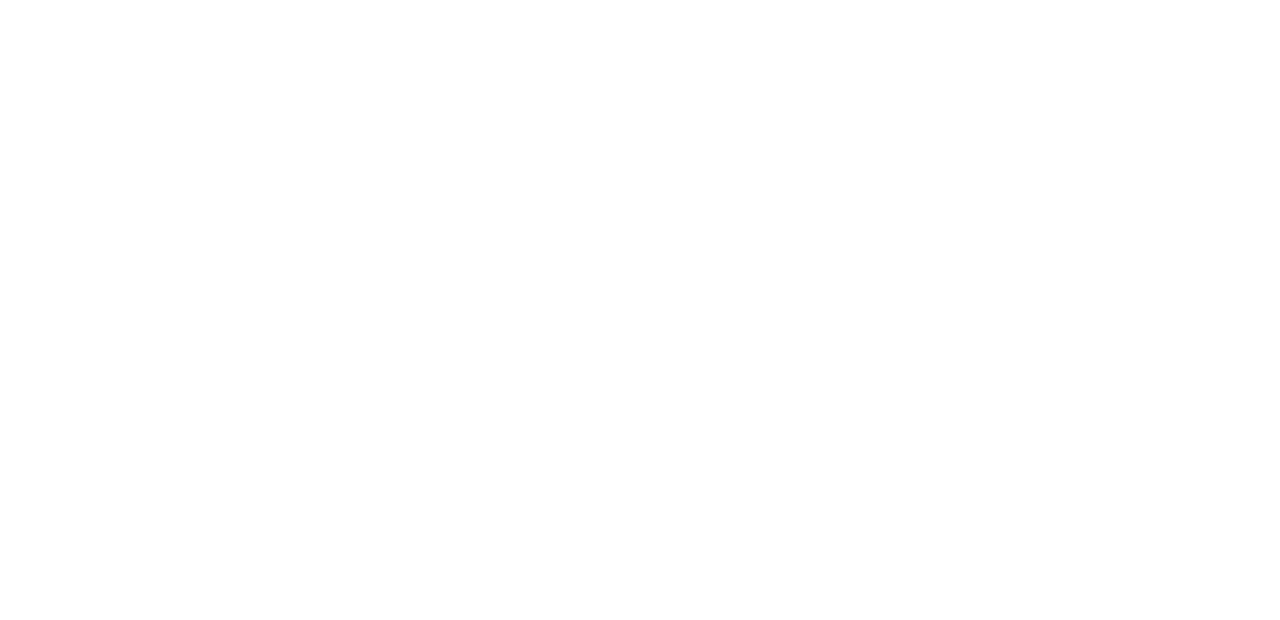
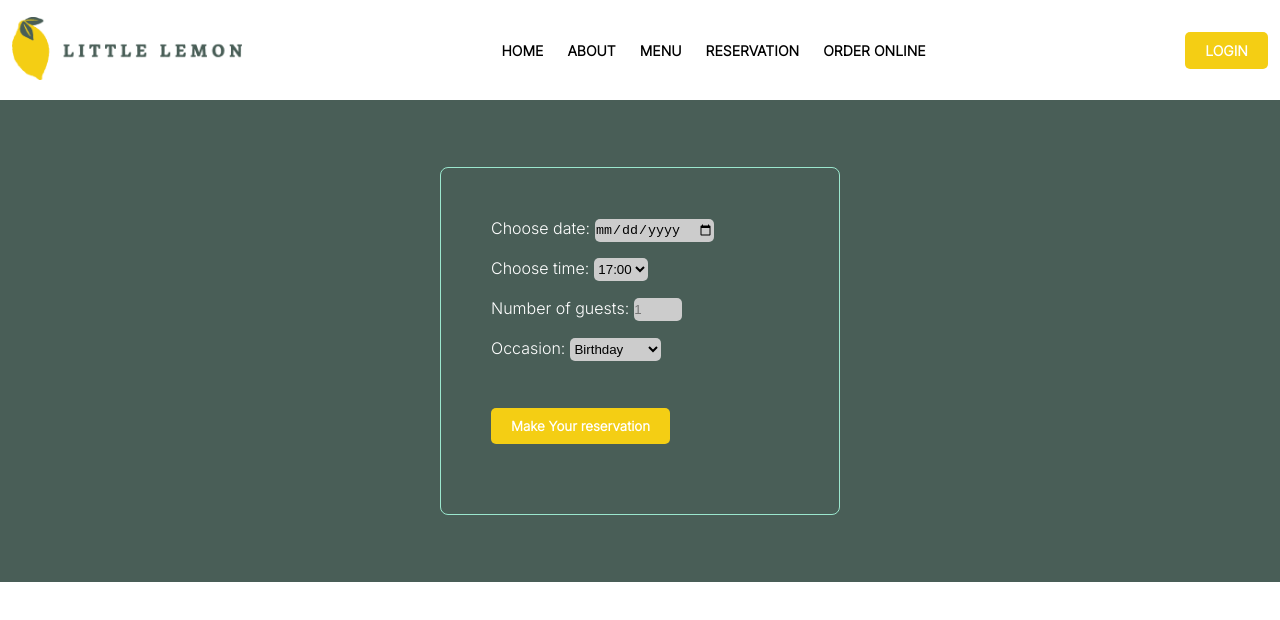
Before and after one commit to Udeme98/Meta-capstone-project, a React (Create React App) app: page /booking in a window 1280 px wide. Before the commit this address had no page. Shown: the top 620 px of the page. Built offline with nearby package versions, Linux system fonts and the light colour scheme.

Commit message:
Refactored the bookingform component

```diff
--- a/src/App.js
+++ b/src/App.js
@@ -1,12 +1,12 @@
 import Home from "./Home";
-import Reservation from "./Reservation";
+import BookingPage from "./BookingPage";
 import { Route, Routes } from "react-router-dom";
 
 function App() {
   return (
     <Routes>
       <Route path="/" element={<Home />} />
-      <Route path="/reservation" element={<Reservation />} />
+      <Route path="/booking" element={<BookingPage />} />
     </Routes>
   );
 }
--- /dev/null
+++ b/src/BookingPage.js
@@ -0,0 +1,44 @@
+import Navbar from "./Navbar";
+// import Footer from "./Footer";
+
+export default function BookingForm() {
+  // const styles = {
+  //   display: "grid",
+  //   maxWidth: "200px",
+  //   gap: "20px",
+  // };
+  return (
+    <>
+      <Navbar />
+      <div className="form-page">
+        <form className="book-form">
+          <label htmlFor="res-date">Choose date:</label>
+          <input type="date" id="res-date" />
+          <br />
+          <label htmlFor="res-time">Choose time:</label>
+          <select id="res-time ">
+            <option>17:00</option>
+            <option>18:00</option>
+            <option>19:00</option>
+            <option>20:00</option>
+            <option>21:00</option>
+            <option>22:00</option>
+          </select>
+          <br />
+          <label htmlFor="guests">Number of guests:</label>
+          <input type="number" placeholder="1" min="1" max="10" id="guests" />
+          <br />
+          <label htmlFor="occasion">Occasion: </label>
+          <select id="occasion">
+            <option>Birthday</option>
+            <option>Anniversary</option>
+          </select>
+          <br />
+          <br />
+          <button className="book-btn">Make Your reservation</button>
+        </form>
+      </div>
+      {/* <Footer /> */}
+    </>
+  );
+}
--- a/src/Footer.js
+++ b/src/Footer.js
@@ -17,7 +17,7 @@
           <Link to="/menu">Menu</Link>
         </li>
         <li>
-          <Link to="/reservation">Reservation</Link>
+          <Link to="/booking">Reservation</Link>
         </li>
         <li>
           <Link to="/order">Order Online</Link>
--- a/src/Main.js
+++ b/src/Main.js
@@ -12,7 +12,7 @@
             lorem ipsum dolor sit amet dolor, consectoe aditey sede elusitiona
             tempor incidenta et laborate magna a liquor
           </p>
-          <Link to="/reservation" class="hero-button">
+          <Link to="/booking" class="hero-button">
             Reserve A Table
           </Link>
         </div>
--- a/src/Navbar.js
+++ b/src/Navbar.js
@@ -17,7 +17,7 @@
           <Link to="/menu">Menu</Link>
         </li>
         <li>
-          <Link to="/reservation">Reservation</Link>
+          <Link to="/booking">Reservation</Link>
         </li>
         <li>
           <Link to="/order">Order Online</Link>
--- a/src/Reservation.js
+++ /dev/null
@@ -1,30 +0,0 @@
-export default function Reservation() {
-  const styles = {
-    display: "grid",
-    maxWidth: "200px",
-    gap: "20px",
-  };
-  return (
-    <form style={styles}>
-      <label htmlFor="res-date">Choose date</label>
-      <input type="date" id="res-date" />
-      <label for="res-time">Choose time</label>
-      <select id="res-time ">
-        <option>17:00</option>
-        <option>18:00</option>
-        <option>19:00</option>
-        <option>20:00</option>
-        <option>21:00</option>
-        <option>22:00</option>
-      </select>
-      <label for="guests">Number of guests</label>
-      <input type="number" placeholder="1" min="1" max="10" id="guests" />
-      <label for="occasion">Occasion</label>
-      <select id="occasion">
-        <option>Birthday</option>
-        <option>Anniversary</option>
-      </select>
-      <input type="submit" value="Make Your reservation" />
-    </form>
-  );
-}
--- a/src/index.css
+++ b/src/index.css
@@ -282,6 +282,55 @@
   cursor: pointer;
 }
 
+/* Booking Form */
+.form-page {
+  background-color: #495e57;
+  height: 482px;
+  display: flex;
+  justify-content: center;
+  align-items: center;
+}
+.book-form {
+  /* margin: 20px 0; */
+  background-color: #495e57;
+  /* margin: 0 auto; */
+  width: 400px;
+  padding: 50px;
+  border: 1px solid #9be7ce;
+  border-radius: 8px;
+  color: #fff;
+}
+label {
+  margin-bottom: 20px;
+  display: inline-block;
+}
+input,
+select {
+  background-color: #ccc;
+  border: none;
+  outline: none;
+  border-radius: 5px;
+  display: inline-block;
+  margin-left: 5px;
+  height: 23px;
+}
+.book-btn {
+  display: inline-block;
+  font-family: "Inter", sans-serif;
+  padding: 10px 20px;
+  text-decoration: none;
+  background-color: #f4ce14;
+  color: #fff;
+  border: none;
+  border-radius: 5px;
+  font-weight: 600;
+  cursor: pointer;
+  margin: 10px 0 20px;
+}
+.book-btn:hover {
+  background-color: #967d03;
+}
+
 /* Media Queries */
 @media screen and (min-width: 1024px) {
   .nav-list {
```
